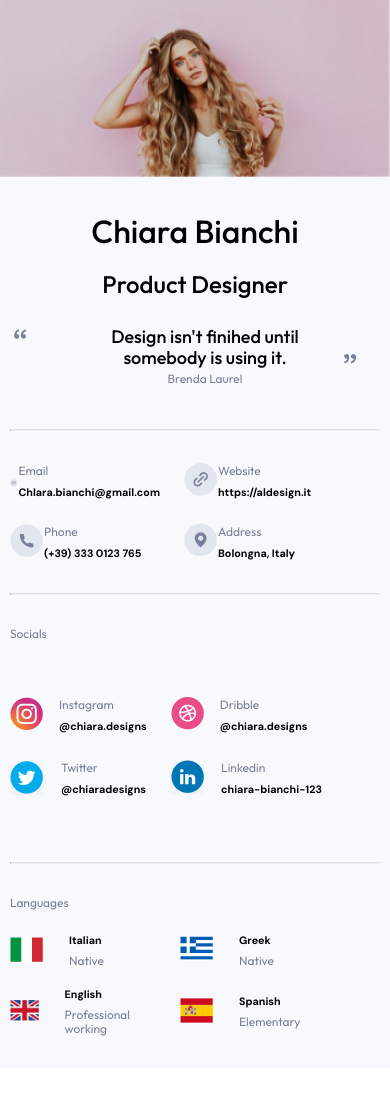
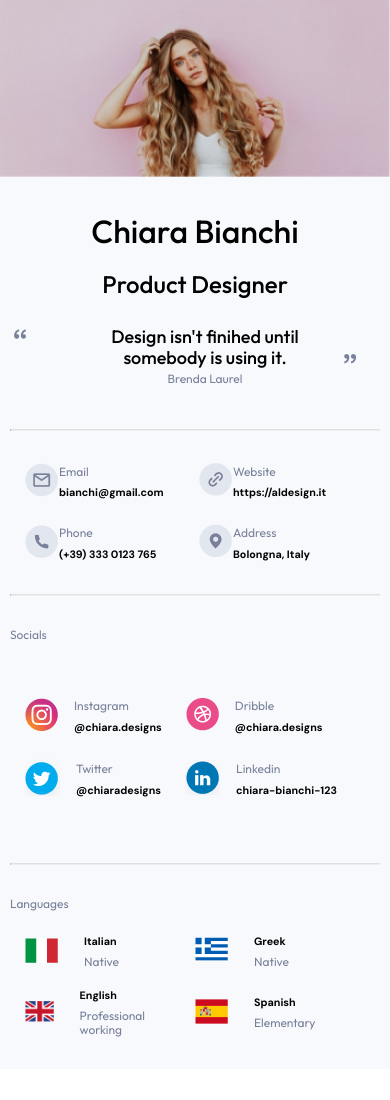
Before and after one commit to manish-shahi88/LF-fellowship-assignments, a plain HTML site: page index.html in a window 390 px wide. Shown: the top 1100 px of the page. Drawn offline with Linux system fonts and the light colour scheme.

Commit message:
responsive re-edit

```diff
--- a/index.html
+++ b/index.html
@@ -43,7 +43,7 @@
                         </div>
                         <div class="email-text">
                             <p>Email</p>
-                            <h6>Chlara.bianchi@gmail.com</h6>
+                            <h6>bianchi@gmail.com</h6>
                         </div>
                     </div>
                     <div class="website">
--- a/style.css
+++ b/style.css
@@ -324,7 +324,9 @@ body{
         font-size: 24px;
     }
     .aside-content .details{
+        padding-left: 15px;
         flex-direction: row;
+
         flex-wrap: wrap;
     }
     .aside-content .details .email,.aside-content .details .website,.aside-content .details .phone,.aside-content .details .address{
@@ -333,10 +335,12 @@ body{
     }
 
     .aside-content .socials .social{
+        padding-left: 15px;
         flex-direction: row;
         flex-wrap: wrap;
     }
     .aside-content .language-section .languages{
+        padding-left: 15px;
         flex-direction: row;
         flex-wrap: wrap;
     }
@@ -399,4 +403,8 @@ body{
     .design div{
         width: 200px;
     }
+
+
+
+
 }
```
